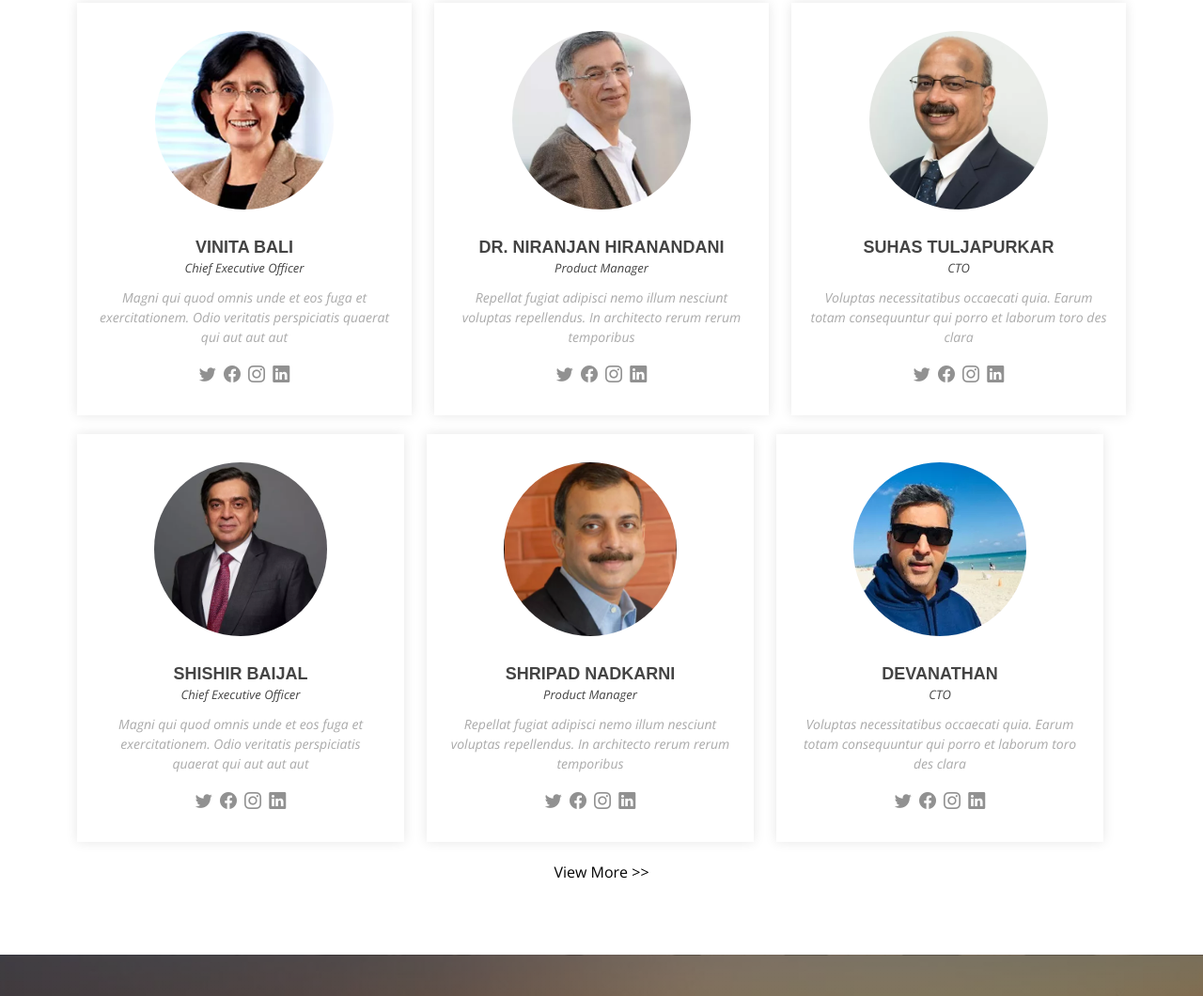
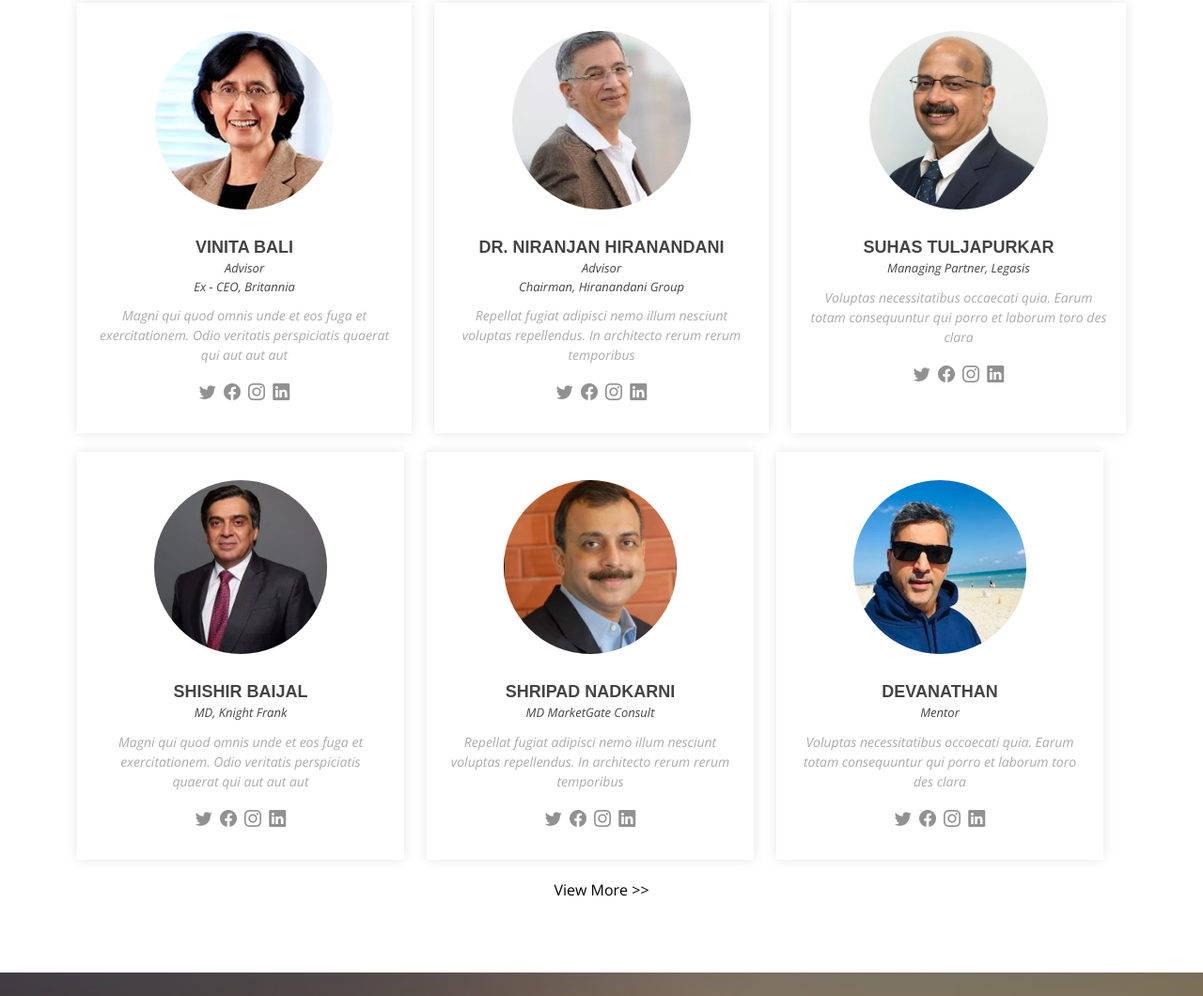
Before and after one commit to us8329/final-template, a plain HTML site: page index.html in a window 1280 px wide. Shown: the part 2789-3849 px from the top of the page at 94% size. Drawn offline with nearby package versions, Linux system fonts and the light colour scheme.

Commit message:
team-change

```diff
--- a/index.html
+++ b/index.html
@@ -396,7 +396,8 @@
             <div class="member">
               <img src="assets/img/team/Vinita-Bali.webp" alt="">
               <h4>VINITA BALI</h4>
-              <span>Chief Executive Officer</span>
+              <span>Advisor<br>
+                Ex - CEO, Britannia</span>
               <p>
                 Magni qui quod omnis unde et eos fuga et exercitationem. Odio veritatis perspiciatis quaerat qui aut aut aut
               </p>
@@ -413,7 +414,8 @@
             <div class="member">
               <img src="assets/img/team/Niranjan-Hiranandani-Twitter-L.webp" alt="">
               <h4>DR. NIRANJAN HIRANANDANI</h4>
-              <span>Product Manager</span>
+              <span>Advisor<br>
+                Chairman, Hiranandani Group</span>
               <p>
                 Repellat fugiat adipisci nemo illum nesciunt voluptas repellendus. In architecto rerum rerum temporibus
               </p>
@@ -431,7 +433,7 @@
               <img src="assets/img/team/suhash Tuljapurkar.webp" alt="">
               <h4>
                 SUHAS TULJAPURKAR</h4>
-              <span>CTO</span>
+              <span>Managing Partner, Legasis</span>
               <p>
                 Voluptas necessitatibus occaecati quia. Earum totam consequuntur qui porro et laborum toro des clara
               </p>
@@ -449,7 +451,7 @@
               <div class="member">
                 <img src="assets/img/team/Shishir Baijal.webp" alt="">
                 <h4>SHISHIR BAIJAL</h4>
-                <span>Chief Executive Officer</span>
+                <span>MD, Knight Frank</span>
                 <p>
                   Magni qui quod omnis unde et eos fuga et exercitationem. Odio veritatis perspiciatis quaerat qui aut aut aut
                 </p>
@@ -467,7 +469,7 @@
                 <img src="assets/img/team/Shripad-Nadkarni.webp" alt="">
                 <h4>
                   SHRIPAD NADKARNI</h4>
-                <span>Product Manager</span>
+                <span>MD MarketGate Consult</span>
                 <p>
                   Repellat fugiat adipisci nemo illum nesciunt voluptas repellendus. In architecto rerum rerum temporibus
                 </p>
@@ -485,7 +487,7 @@
                 <img src="assets/img/team/GD.webp" alt="">
                 <h4>DEVANATHAN
                 </h4>
-                <span>CTO</span>
+                <span>Mentor</span>
                 <p>
                   Voluptas necessitatibus occaecati quia. Earum totam consequuntur qui porro et laborum toro des clara
                 </p>
```
